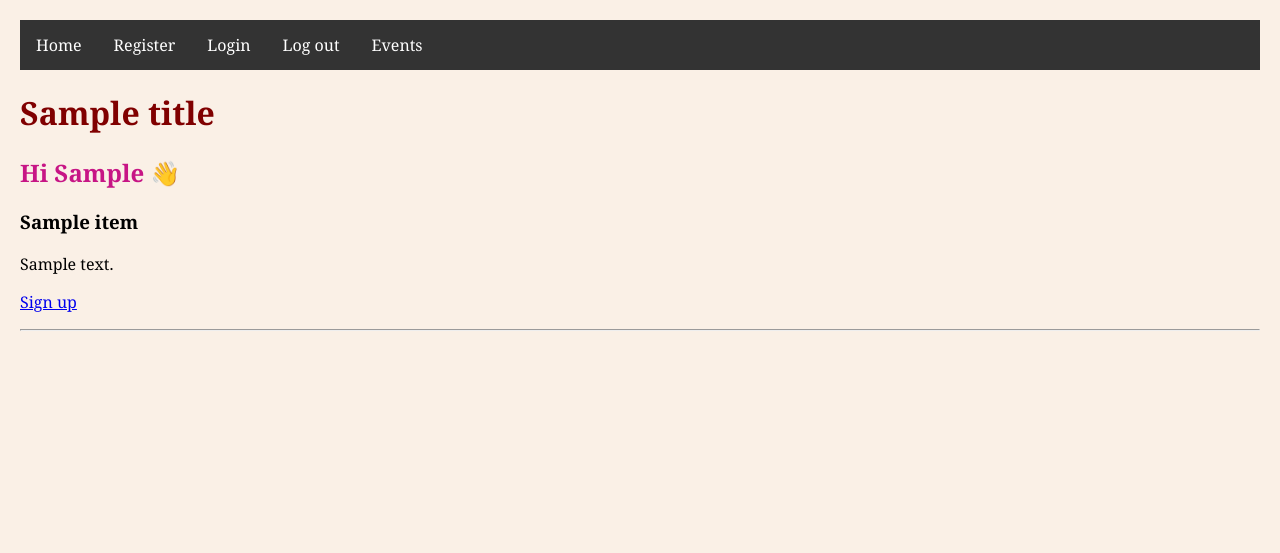
After one commit to Baribrahim/OneSky, a Flask app: template backend/functionality/templates/events.html in a window 1280 px wide. The commit adds this page. Shown: the top 553 px of the page. Run offline with Flask 3, Linux system fonts and the light colour scheme; the template is opened without the code that fills it: most values are stand-ins (such as "Sample title", 1, 10 or a date in 2020).

Commit message:
ADDED: Jinja Events page with event cards populated with db data

```diff
--- a/backend/functionality/app.py
+++ b/backend/functionality/app.py
@@ -6,6 +6,7 @@ import jwt
 
 # Import blueprints from feature packages
 from auth.routes import bp as auth_bp
+from events.routes import bp as events_bp
 # from search.routes import bp as search_bp           # (later)
 # from eventregistration.routes import bp as er_bp     # (later)
 
@@ -18,6 +19,7 @@ def create_app():
 
     # Register feature blueprints
     app.register_blueprint(auth_bp)
+    app.register_blueprint(events_bp)
     # app.register_blueprint(search_bp)
     # app.register_blueprint(er_bp)
 
--- a/backend/functionality/data_access.py
+++ b/backend/functionality/data_access.py
@@ -54,3 +54,9 @@ class DataAccess:
         if bcrypt.checkpw(password.encode("utf-8"), stored_hashed):
             return user  # return full user dict (Email, FirstName, etc.)
         return None
+
+
+    def get_event_details(self):
+        with self.conn.cursor() as cursor:
+            cursor.execute("select ID, Title, About from Event")
+            return cursor.fetchall(), [col[0] for col in cursor.description]
--- a/backend/functionality/templates/event.html
+++ /dev/null
@@ -1,5 +0,0 @@
-{% extends "layout.html" %}
-{% block body_content %}
-  <h2>{{event_title}}</h2>
-  <p>About: {{event_about}}.</p>
-{% endblock %}
--- /dev/null
+++ b/backend/functionality/templates/events.html
@@ -0,0 +1,14 @@
+{% extends "layout.html" %}
+{% block body_content %}
+  <h2>Hi {{ first_name }} 👋</h2>
+{% for item in data %}
+  <div class="card" style="width: 18rem; margin-bottom: 1rem;">
+    <div class="card-body">
+      <h3 class="card-subtitle mb-2 text-muted">{{ item.Title }}</h3>
+      <p class="card-text">{{ item.About }}</p>
+      <a href="#" class="card-link">Sign up</a>
+    </div>
+  </div>
+{% endfor %}
+
+{% endblock %}
--- a/backend/functionality/templates/layout.html
+++ b/backend/functionality/templates/layout.html
@@ -16,6 +16,7 @@
         <li><a href="/register_page">Register</a></li>
         <li><a href="/login_page">Login</a></li>
         <li><a href="/logout">Log out</a></li>
+        <li><a href="/events">Events</a></li>
 </ul>
 </nav>
     <h1>{{ title }}</h1>
```
Also changed, not shown: backend/functionality/events/connector.py (added, +25 -0 lines), backend/functionality/events/routes.py (added, +17 -0 lines), backend/functionality/auth/routes.py (line endings or trailing spaces), backend/functionality/events/__init__.py (added).
